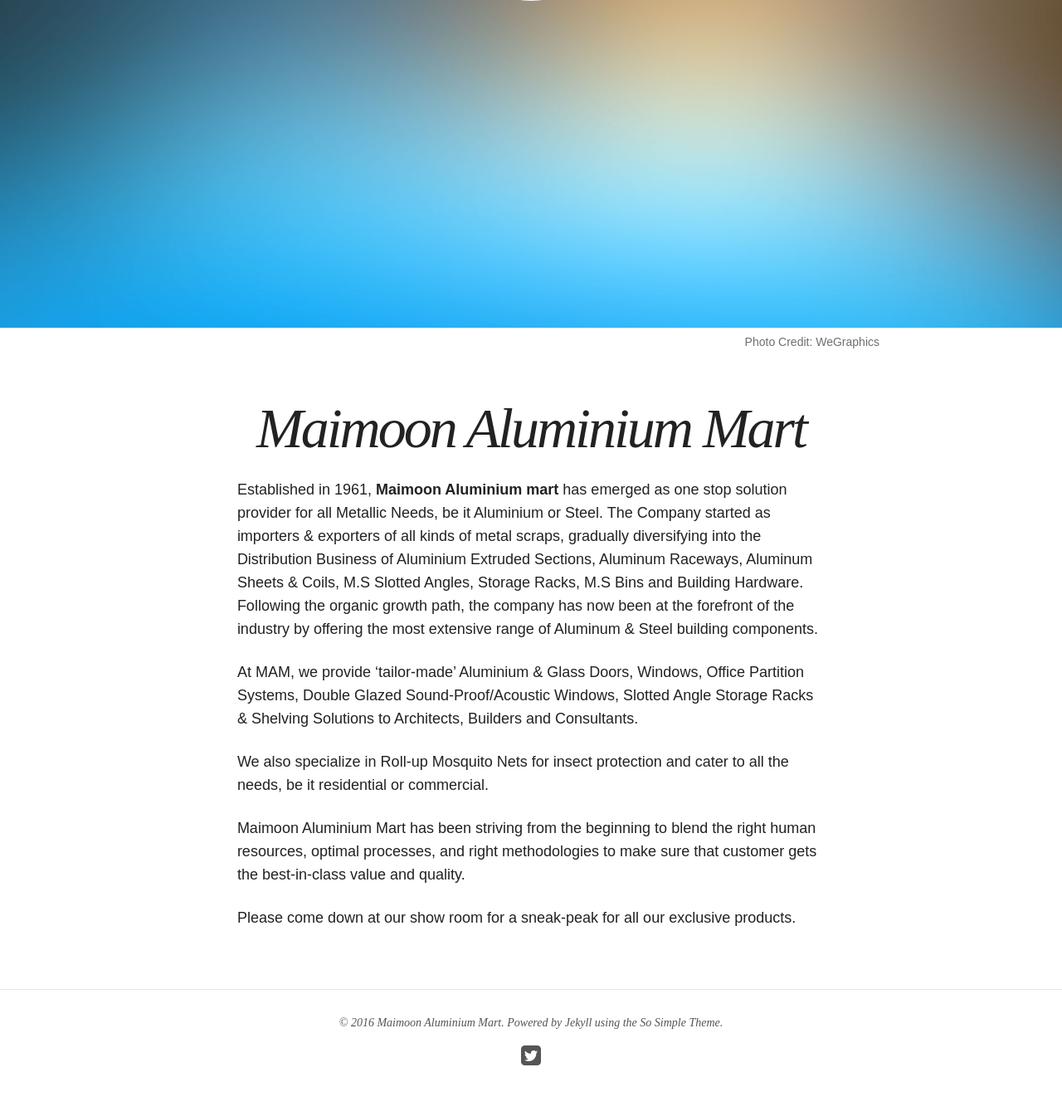
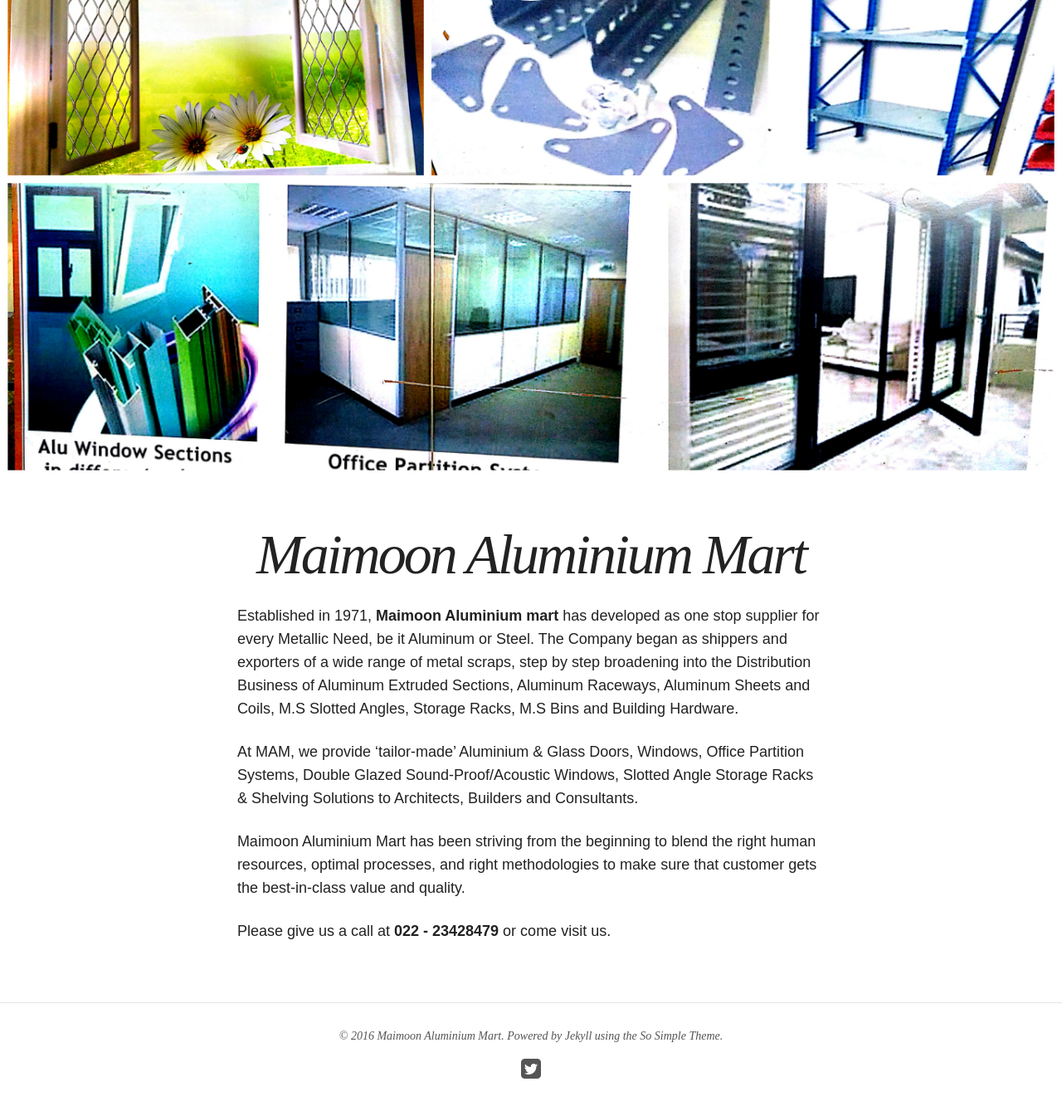
Before and after one commit to mustansirlokhandwala/MaimoonAluminium, a Jekyll site: the page built from index.md, in a window 1280 px wide and 1400 px high, scrolled down 298 px. Shown: the top 1339 px of the window at 83% size. Built offline with Jekyll 4.4.1, drawn with Linux system fonts in a browser that asks for light colours; nearby versions of some CDN libraries.

Commit message:
Update index.md

```diff
--- a/index.md
+++ b/index.md
@@ -1,20 +1,16 @@
 ---
 layout: page
 title: Maimoon Aluminium Mart
-excerpt: "So Simple is a responsive Jekyll theme for your words and images."
+excerpt: "The one stop solutions to all your Aluminium needs."
 modified: 2014-08-08T19:44:38.564948-04:00
 image:
-  feature: so-simple-sample-image-4.jpg
-  credit: WeGraphics
-  creditlink: http://wegraphics.net/downloads/free-ultimate-blurred-background-pack/
+  feature: coverimage.jpg
 ---
 
-Established in 1961, **Maimoon Aluminium mart** has emerged as one stop solution provider for all Metallic Needs, be it Aluminium or Steel. The Company started as importers & exporters of all kinds of metal scraps, gradually diversifying into the Distribution Business of Aluminium Extruded Sections, Aluminum Raceways, Aluminum Sheets & Coils, M.S Slotted Angles, Storage Racks, M.S Bins and Building Hardware. Following the organic growth path, the company has now been at the forefront of the industry by offering the most extensive range of Aluminum & Steel building components.
+Established in 1971, **Maimoon Aluminium mart** has developed as one stop supplier for every Metallic Need, be it Aluminum or Steel. The Company began as shippers and exporters of a wide range of metal scraps, step by step broadening into the Distribution Business of Aluminum Extruded Sections, Aluminum Raceways, Aluminum Sheets and Coils, M.S Slotted Angles, Storage Racks, M.S Bins and Building Hardware.
 
 At MAM, we provide ‘tailor-made’ Aluminium & Glass Doors, Windows, Office Partition Systems, Double Glazed Sound-Proof/Acoustic Windows, Slotted Angle Storage Racks & Shelving Solutions to Architects, Builders and Consultants.
 
-We also specialize in Roll-up Mosquito Nets for insect protection and cater to all the needs, be it residential or commercial.
-
 Maimoon Aluminium Mart has been striving from the beginning to blend the right human resources, optimal processes, and right methodologies to make sure that customer gets the best-in-class value and quality.
 
-Please come down at our show room for a sneak-peak for all our exclusive products.
+Please give us a call at **022 - 23428479** or come visit us.
```
